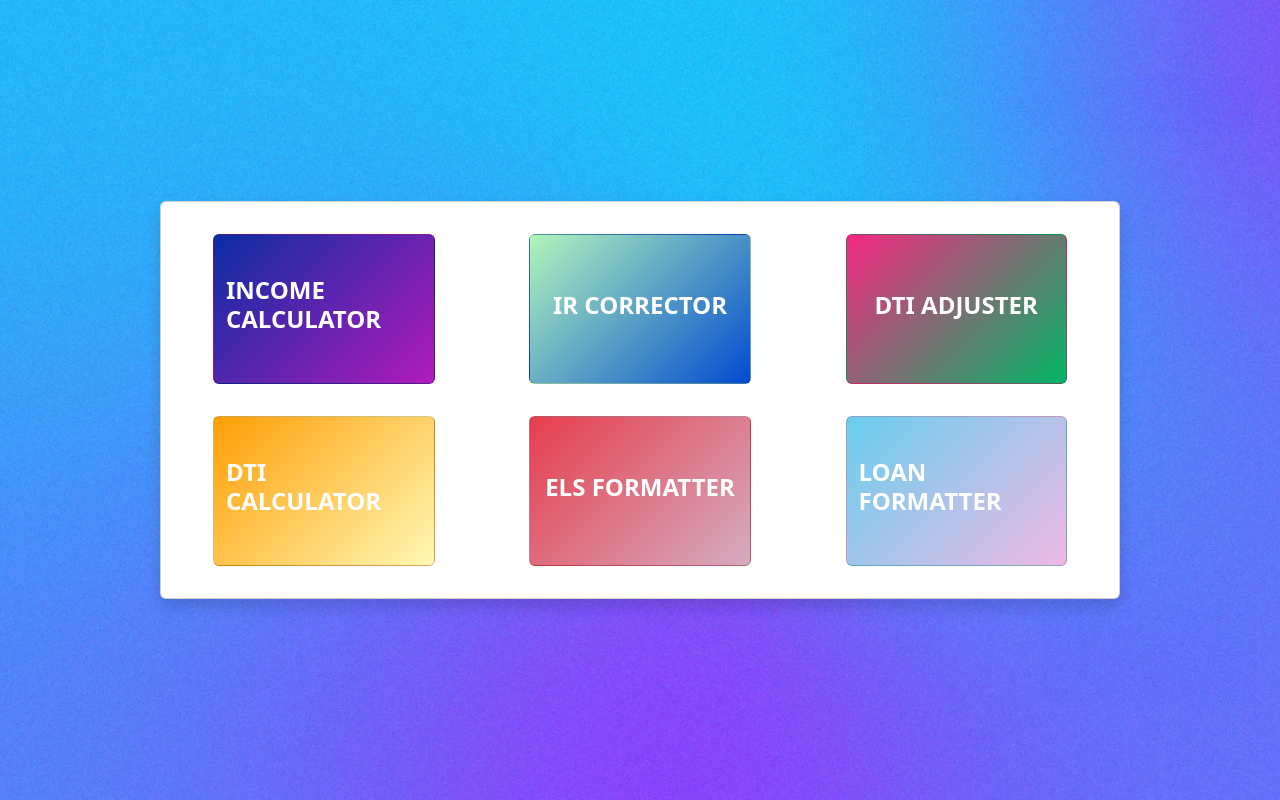
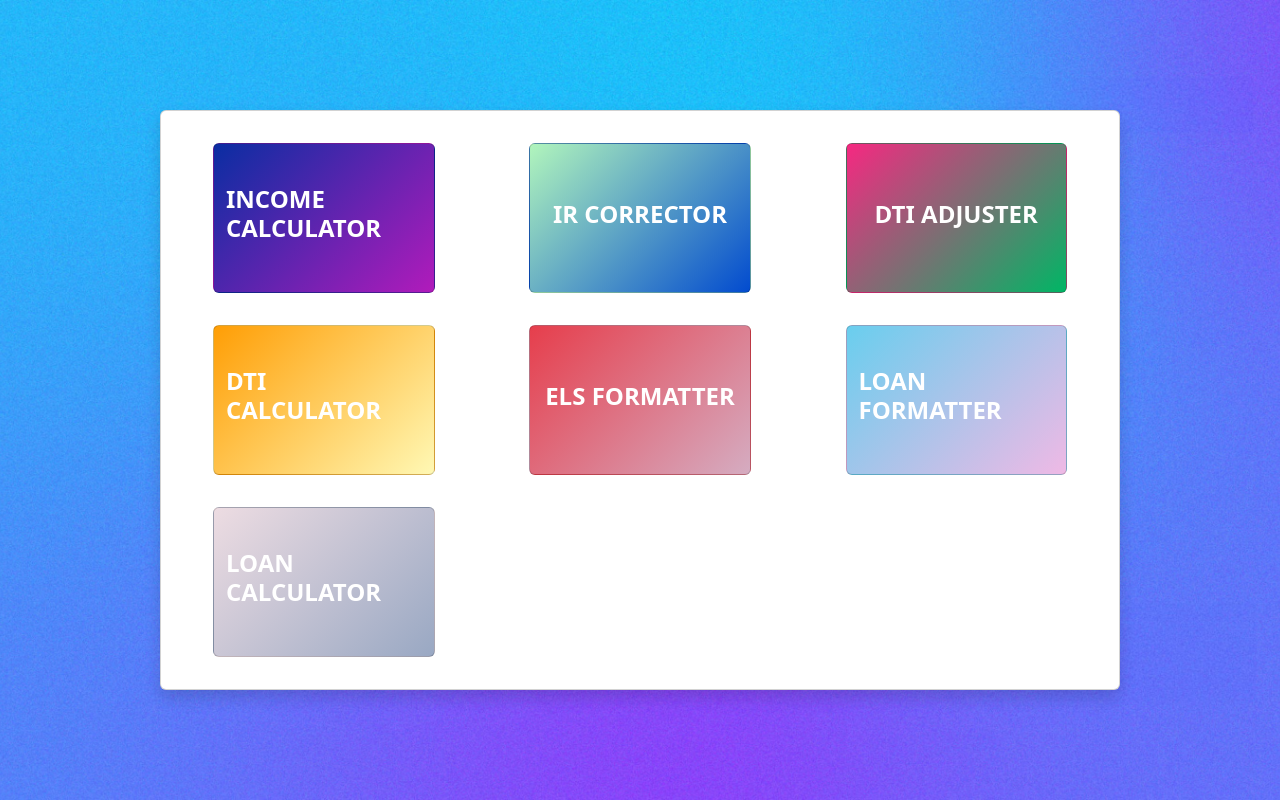
Before and after one commit to GuillaumeFerron/tendopay-tools, a Vue app: page / in a window 1280 px wide. Built offline with nearby package versions, Linux system fonts and the light colour scheme.

Commit message:
TENDO_LOAN_CALCULATOR

```diff
--- a/src/components/common/ToolBody.vue
+++ b/src/components/common/ToolBody.vue
@@ -44,6 +44,10 @@ export default {
         {
           title: 'LOAN FORMATTER',
           url: 'https://tendo-loan-formatter.netlify.app/'
+        },
+        {
+          title: 'LOAN CALCULATOR',
+          url: 'https://tendo-loan-calculator.netlify.app/'
         }
       ]
     }
@@ -93,4 +97,8 @@ export default {
   .tool-5 {
     background: linear-gradient(135deg, #69CEEE, #EFB9E5);
   }
+
+  .tool-6 {
+    background: linear-gradient(135deg, #EDDCE2, #99A8C3);
+  }
 </style>
```
